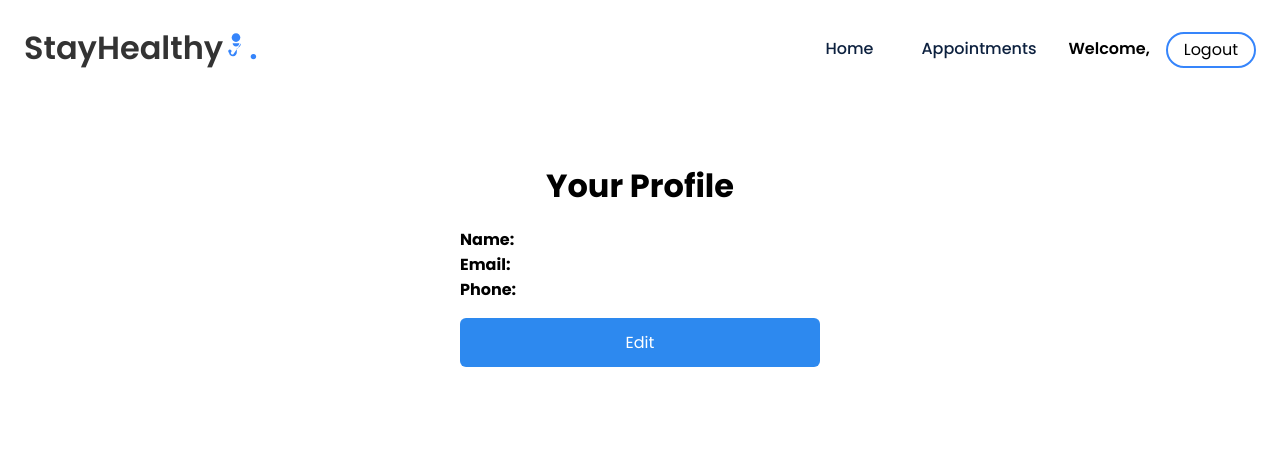
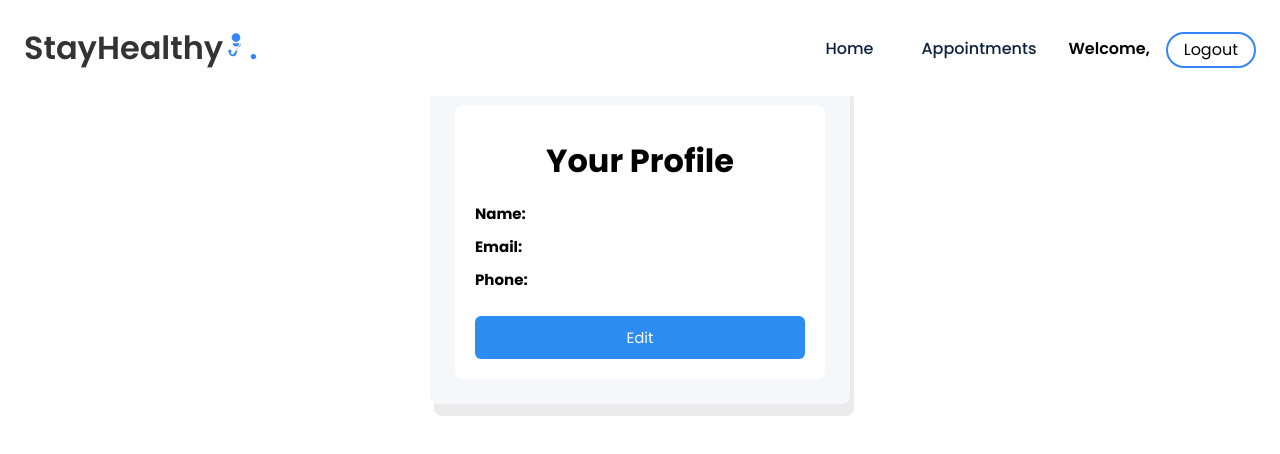
Before and after one commit to alysialockhart1977-commits/test_med_app, a React (Create React App) app: page /profile in a window 1280 px wide. Shown: the top 454 px of the page. Built offline with nearby package versions, Linux system fonts and the light colour scheme; sample sign-in values are in the browser's storage.

Commit message:
Modify ProfileCard.css to style the ProfileCard

```diff
--- a/src/Components/ProfileCard/ProfileCard.css
+++ b/src/Components/ProfileCard/ProfileCard.css
@@ -1,83 +1,154 @@
-.profile-card {
-    width: 220px;
-    background: #ffffff;
+/* Main profile page container */
+.profile-container {
+    max-width: 420px;
+    margin: 80px auto;
+    padding: 25px;
+    background-color: #f5f7fa;
     border-radius: 8px;
-    padding: 20px;
-    box-shadow: 0 2px 8px rgba(0, 0, 0, 0.12);
-    margin-top: 10px;
+    box-shadow: 04px 12px rgba(0,0,0,0.08);
 }
 
-.profile-card h3 {
+/* Title */
+.profile-container h1,
+.profile-container h2 {
     text-align: center;
-    font-size: 20px;
-    font-weight: 600;
-    color: #555;
-    margin-bottom: 16px;
+    margin-bottom: 20px;
 }
 
-.profile-info p {
-    margin: 10px 0;
-    color: #333;
+/* Labels */
+.profile-container label {
+    display: block;
+    margin-bottom: 12px;
+    font-weight: 500;
 }
 
-.profile-container {
-    width: 420px;
-    margin: 120px auto 40px auto;
-    background: #fff;
-    padding: 30px;
-    border-radius: 10px;
-    box-shadow: 0 2px 10px rgbba(0, 0, 0, 0.12);
+/* Inputs */
+.profile-container input[type="text"],
+.profile-container input[type="email"] {
+    width: 100%;
+    padding: 10px;
+    margin-top: 5px;
+    border: 1px solid #ccc;
+    border-radius: 6px;
+    font-size: 14px;
 }
 
-.profile-form,
-.profile-details {
-    display: flex;
-    flex-direction: column;
+/* Buttons */
+.profile-container button {
+    width: 100%;
+    padding: 10px;
+    margin-top: 15px;
+    background-color: #2d8cf0;
+    color: #fff;
+    border: none;
+    border-radius: 6px;
+    font-size: 15px;
+    cursor: pointer;
+    transition: 0.3s;
 }
 
-.proeile-form h2,
-.profile-details h1 {
-    margin-bottom: 20px;
+.profile-container button:hover {
+    background-color: #1c6ed5;
+}
+
+/* View Mode */
+.profile-details {
+    background-color: #ffffff;
+    padding: 20px;
+    border-radius: 8px;
+    text-align: left;
+}
+
+.profile-details p {
+    margin: 10px 0;
+    font-size: 15px;
+}
+
+.profile-details button {
+    margin-top: 15px;
+    width: 100%;
+}
+
+/* Dropdown card */
+.profile-card {
+    position: absolute;
+    top: 70px;
+    right: 30px;
+    width: 240px;
+    background: white;
+    padding: 18px;
+    border-radius: 10px;
+    box-shadow: 0 6px 16px rgba(0,0,0,0.15);
+    z-indez: 1000;
+}
+
+/* Title */
+.profile-card h3 {
+    margin-bottom: 10px;
     text-align: center;
 }
 
-.profile-form label {
-    display: flex;
-    flex-direction: column;
-    margin-bottom: 16px;
-    font-weight: 600;
+/* Info text */
+.profile-card p {
+    margin: 6px 0;
+    font-size: 14px;
 }
 
-.profile-form input {
-    margin-top: 6px;
-    padding: 10px;
-    border: 1px solid #ccc;
-    border-radius: 6px;
-}
-
-.profile-form button,
-.profile-details button {
-    margin-top: 16px;
-    padding: 12px;
-    background: #2d89ef;
+/* Button */
+.profile-card button {
+    width: 100;
+    margin-top: 12px;
+    padding: 8px;
+    background-color: #2d8cf0;
     color: white;
     border: none;
     border-radius: 6px;
     cursor: pointer;
 }
 
-.profil-details p {
-    margin: 10px 0;
-    font-size: 16px;
+.profile-card button:hover {
+    background-color: #1c6ed5;
 }
 
-.profile-link-btn {
+/* Center title, align content nicely */
+.profile-card {
+    text-align: left;
+}
+
+.profile-card h3 {
+    text-align: center;
+}
+
+/* Fix Open Profile button styling */
+.profile-card button {
+    width: 100%;
+    margin-top: 12px;
+    padding: 8px;
+    background-color: #2d8cf0;
+    color: white;
+    border: none;
+    border-radius: 6px;
+    cursor: pointer;
+}
+
+.profile-card button:hover {
+    background-color: #1c6ed5;
+}
+
+/* Make Link Look Like a button */
+.profile-link-btm {
     display: block;
     text-align: center;
-    margin-top: 14px;
-    padding: 10px;
-    background: #2d89ef;
+    width: 100%;
+    margin-top: 12px;
+    padding: 8px;
+    background-color: #2d8cf0;
     color: white;
     text-decoration: none;
     border-radius: 6px;
+    cursor: pointer;
 }
+
+.profile-link-btn:hover {
+    background-color: #1c6ed5;
+}
```
